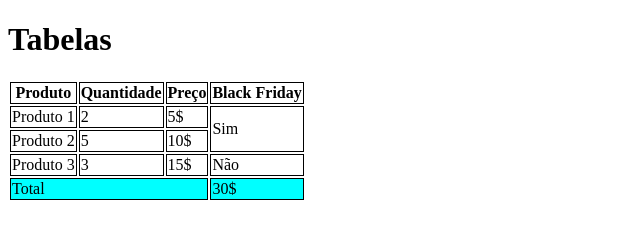
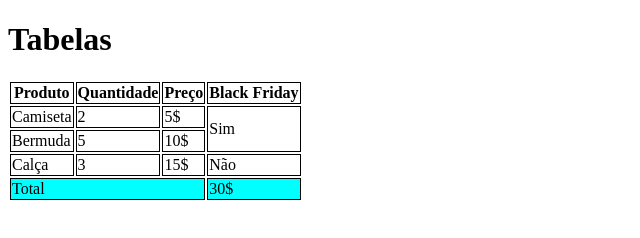
Before and after one commit to maski-yofem/aula-tabela, a plain HTML site: page index.html in a window 1280 px wide. Shown: the whole page, without its empty margins (0-640 px from the left). Drawn offline with Linux system fonts and the light colour scheme.

Commit message:
nomes dos produtos trocados

```diff
--- a/index.html
+++ b/index.html
@@ -32,20 +32,20 @@
 
         <tbody>
             <tr>
-                <td>Produto 1</td>
+                <td>Camiseta</td>
                 <td>2</td>
                 <td>5$</td>
                 <td rowspan="2">Sim</td>
             </tr>
 
             <tr>
-                <td>Produto 2</td>
+                <td>Bermuda</td>
                 <td>5</td>
                 <td>10$</td>
             </tr
 
             <tr>
-                <td>Produto 3</td>
+                <td>Calça</td>
                 <td>3</td>
                 <td>15$</td>
                 <td>Não</td>
```
